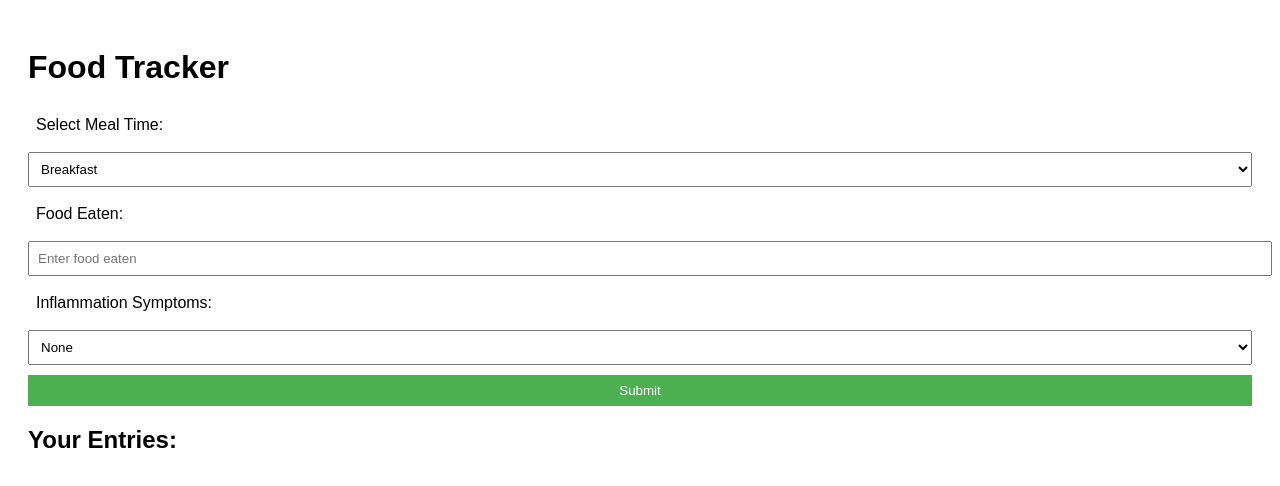
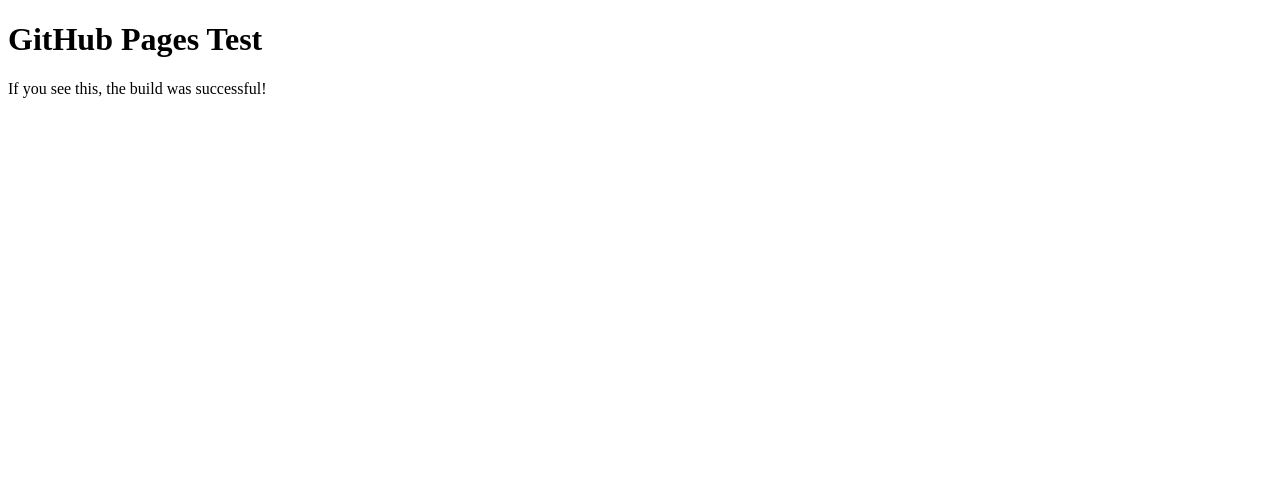
Before and after one commit to Palcurtech/Food-Inflammation-Tracker-, a plain HTML site: page Index.html in a window 1280 px wide. Drawn offline with Linux system fonts and the light colour scheme.

Commit message:
Update Index.html

```diff
--- a/Index.html
+++ b/Index.html
@@ -3,51 +3,10 @@
 <head>
     <meta charset="UTF-8">
     <meta name="viewport" content="width=device-width, initial-scale=1.0">
-    <title>Simple Food Tracker</title>
-    <style>
-        body { font-family: Arial, sans-serif; padding: 20px; }
-        label, select, input, button { display: block; margin: 10px 0; width: 100%; padding: 8px; }
-        button { background-color: #4CAF50; color: white; border: none; cursor: pointer; }
-    </style>
+    <title>Test</title>
 </head>
 <body>
-    <h1>Food Tracker</h1>
-    <label for="meal">Select Meal Time:</label>
-    <select id="meal">
-        <option value="Breakfast">Breakfast</option>
-        <option value="Lunch">Lunch</option>
-        <option value="Dinner">Dinner</option>
-    </select>
-
-    <label for="food">Food Eaten:</label>
-    <input type="text" id="food" placeholder="Enter food eaten">
-
-    <label for="inflammation">Inflammation Symptoms:</label>
-    <select id="inflammation">
-        <option value="None">None</option>
-        <option value="Mild">Mild</option>
-        <option value="Severe">Severe</option>
-    </select>
-
-    <button onclick="saveData()">Submit</button>
-
-    <h2>Your Entries:</h2>
-    <ul id="foodLog"></ul>
-
-    <script>
-        function saveData() {
-            const meal = document.getElementById('meal').value;
-            const food = document.getElementById('food').value;
-            const inflammation = document.getElementById('inflammation').value;
-
-            const foodLog = document.getElementById('foodLog');
-            const li = document.createElement('li');
-            li.textContent = `${meal}: ${food} - Inflammation: ${inflammation}`;
-            foodLog.appendChild(li);
-
-            // Clear the input fields after submitting
-            document.getElementById('food').value = '';
-        }
-    </script>
+    <h1>GitHub Pages Test</h1>
+    <p>If you see this, the build was successful!</p>
 </body>
 </html>
```
